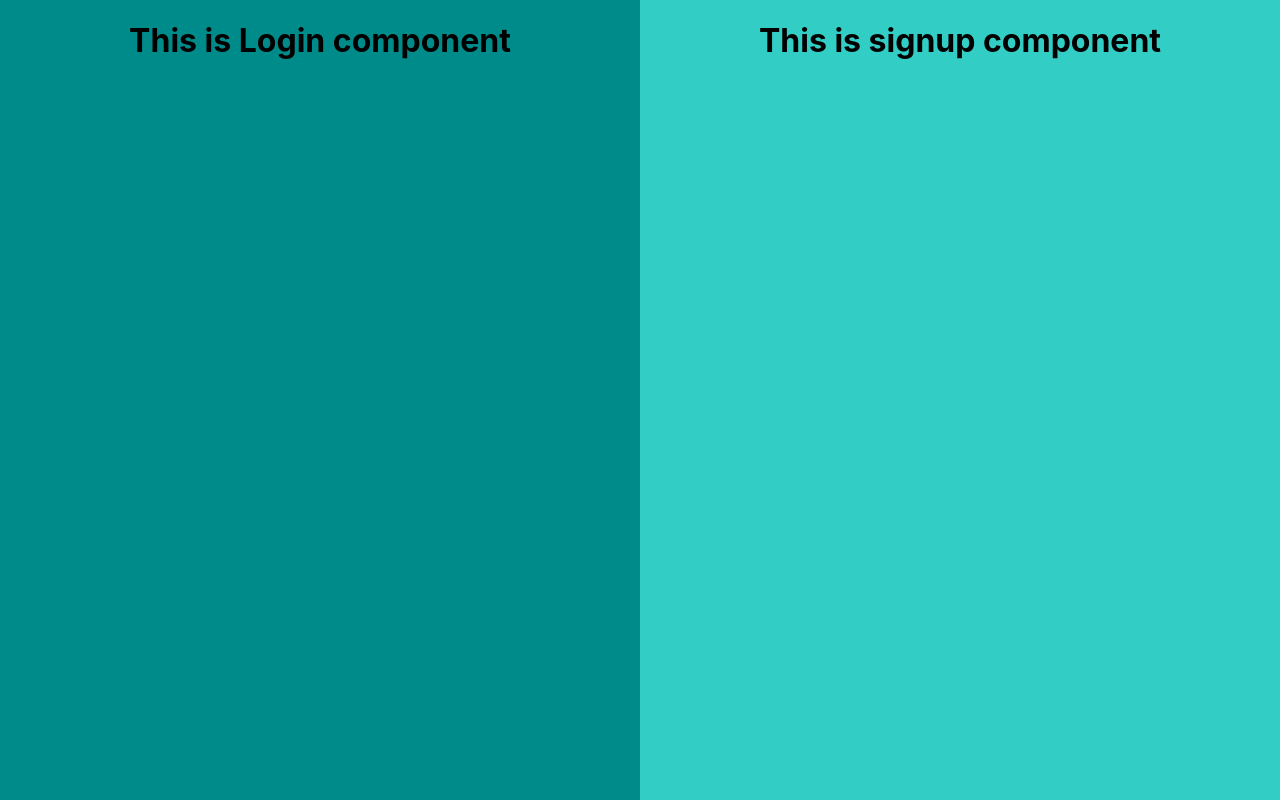
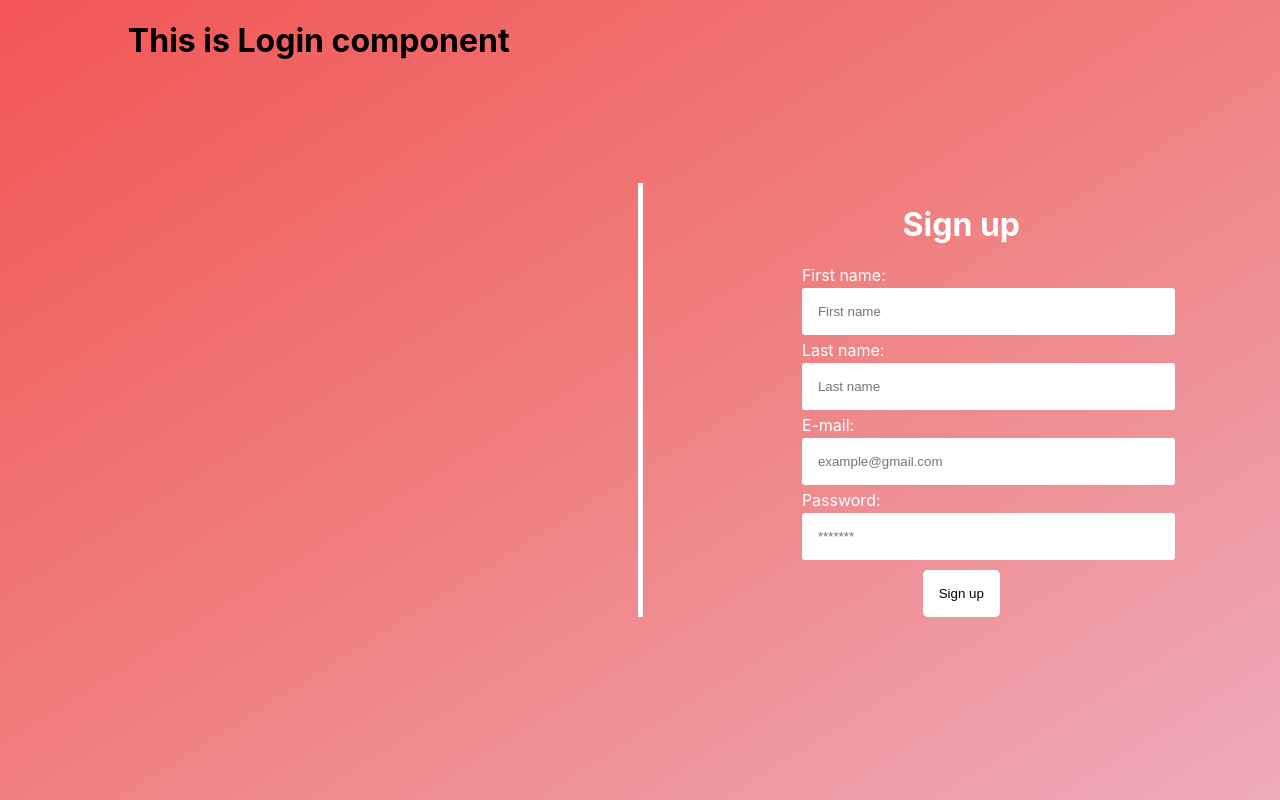
Before and after one commit to kulisjurai/frontend-ITA-praksa-2023, a React (Create React App) app: page / in a window 1280 px wide. Built offline with nearby package versions, Linux system fonts and the light colour scheme.

Commit message:
Uradjen dio sign-up dijela projekta.

```diff
--- a/src/App.css
+++ b/src/App.css
@@ -1,7 +1,10 @@
 .App {
   text-align: center;
   display: flex;
-  justify-content: space-around;
+  min-height: 100vh;
+  justify-content: center;
+  align-items: center;
+  background-image: linear-gradient(to right bottom, #f25555, lightcoral, #edabba);
 }
 
 .App-logo {
@@ -26,9 +29,7 @@
   color: white;
 }
 
-.App-link {
-  color: #61dafb;
-}
+
 
 @keyframes App-logo-spin {
   from {
--- a/src/App.js
+++ b/src/App.js
@@ -1,4 +1,4 @@
-import Signup from "./pages/sugnup/Signup";
+import { Signup } from "./pages/signup/Signup";
 import Login from "./pages/login/Login";
 import "./App.css";
 
--- a/src/pages/login/Login.css
+++ b/src/pages/login/Login.css
@@ -1,5 +1,6 @@
 .background {
   height: 100vh;
-  width: 100%;
-  background-color: darkcyan;
+  width: 50%;
+
+
 }
--- /dev/null
+++ b/src/pages/signup/Signup.css
@@ -0,0 +1,33 @@
+.background-signup, .signup-form {
+  width: 50%;
+  display: flex;
+  flex-direction: column;
+  align-items: center;
+  color: white;
+}
+label {
+  align-self: start;
+  margin-bottom: 3px;
+}
+
+input {
+  border: 3px white;
+  border-radius: 3px;
+  margin-bottom: 5px;
+  padding: 1rem;
+  align-self: start;
+  padding-right: 180px;
+}
+
+button {
+  border: none;
+  padding: 1rem;
+  border-radius: 5px;
+  cursor: pointer;
+  background-color: white;
+  margin-top: 5px;
+
+}
+.background-signup {
+  border-left: 5px solid white;
+}
--- /dev/null
+++ b/src/pages/signup/Signup.jsx
@@ -0,0 +1,35 @@
+import React, {useState} from "react";
+import "./Signup.css";
+
+export const Signup = () => {
+  const [email, setEmail] = useState('');
+  const [pass, setPass] = useState('');
+  const [name, setName] = useState('');
+  const [lastname, setLastName] = useState('');
+
+  const handleSubmit = (e) => {
+    e.preventDefault();
+    console.log(email);
+  }
+    return (
+    <><div className="background-signup">
+      <h1>Sign up</h1>
+      <form className="signup-form" onSubmit = {handleSubmit}>
+        <label for="name">First name: </label>
+        <input value={name} onChange={(e) => setName.target.value} type="text" placeholder="First name" id="name" name="name"></input>
+
+        <label for="lastname">Last name: </label>
+        <input value={lastname} onChange={(e) => setLastName.target.value} type="text" placeholder="Last name" id="lastname" name="lastname" />
+
+        <label for="email">E-mail: </label>
+        <input value={email} onChange={(e) => setEmail(e.target.value)} type="email" placeholder="example@gmail.com" id="email" name="email" />
+
+        <label for="password">Password: </label>
+        <input value={pass} onChange={(e) => setPass(e.target.value)} type="password" placeholder="*******" id="password" name="password" />
+
+        <button type="submit">Sign up</button>
+    </form>
+    </div></>
+
+  );
+}
--- a/src/pages/sugnup/Signup.css
+++ /dev/null
@@ -1,5 +0,0 @@
-.background-signup {
-  background-color: rgb(50, 205, 197);
-  height: 100vh;
-  width: 100%;
-}
--- a/src/pages/sugnup/Signup.jsx
+++ /dev/null
@@ -1,10 +0,0 @@
-import React from "react";
-import "./Signup.css";
-
-export default function Signup() {
-  return (
-    <div className="background-signup">
-      <h1>This is signup component</h1>
-    </div>
-  );
-}
```
Also changed, not shown: 1 other file (tests, documents, lock files or other folders).
